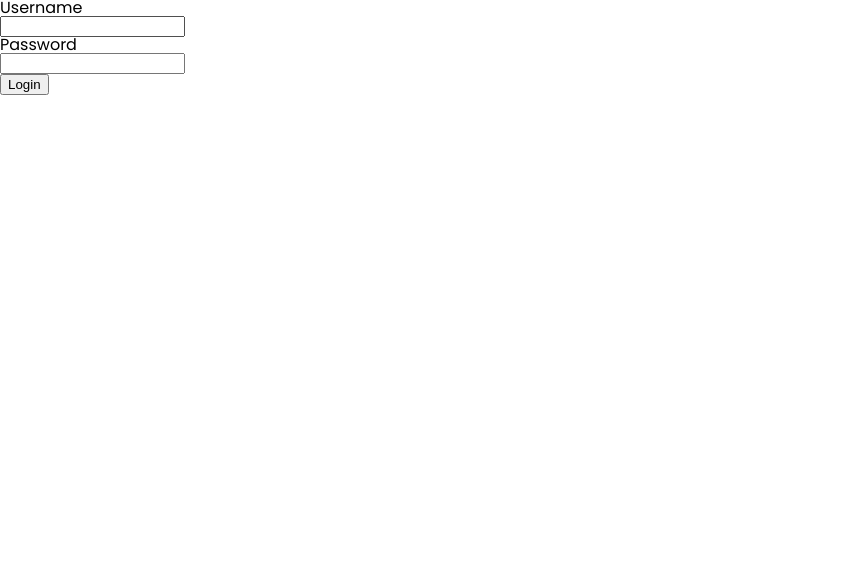
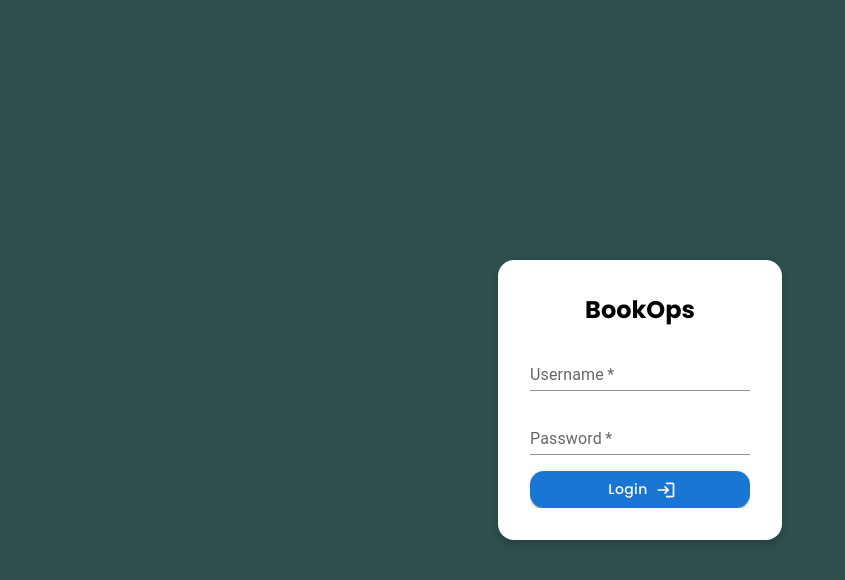
Before and after one commit to mwangizack/bookops, a React (Create React App) app: page /login in a window 1280 px wide. Shown: the top 580 px of the page, without its empty margins (0-845 px from the left). Built offline with nearby package versions, Linux system fonts and the light colour scheme; no server answers.

Commit message:
feat: Style the login page

```diff
--- a/src/index.css
+++ b/src/index.css
@@ -251,3 +251,40 @@ nav {
   font-size: 1.1rem;
   text-decoration: underline;
 }
+
+.login-page {
+  height: 100vh;
+  background: #2f4f4f;
+  display: flex;
+  justify-content: center;
+  align-items: center;
+}
+
+.login-form-container {
+  background-color: #fff;
+  padding: 2rem;
+  border-radius: 1em;
+  box-shadow: 0 4px 8px 0 rgba(0, 0, 0, 0.2);
+  display: flex;
+  flex-direction: column;
+  justify-content: space-between;
+  gap: 1rem;
+}
+
+.login-form-title {
+  text-align: center;
+  line-height: normal;
+  font-weight: 700;
+  font-size: 1.5rem;
+}
+
+.login-form-container form {
+  display: flex;
+  flex-direction: column;
+  justify-content: space-between;
+  row-gap: 1rem;
+}
+
+.login-form-container form button {
+  border-radius: 1em;
+}
--- a/src/pages/Login.js
+++ b/src/pages/Login.js
@@ -1,9 +1,12 @@
 import { useState } from "react";
 import { useOutletContext } from "react-router-dom";
+import TextField from "@mui/material/TextField";
+import Button from "@mui/material/Button";
+import LoginIcon from "@mui/icons-material/Login";
 
 function Login() {
-  const globalData = useOutletContext()
-  const login = globalData.login
+  const globalData = useOutletContext();
+  const login = globalData.login;
   const [formData, setFormData] = useState({
     username: "",
     password: "",
@@ -18,33 +21,48 @@ function Login() {
 
   function handleLogin(e) {
     e.preventDefault();
-    login()
+    login();
   }
 
   return (
-    <form onSubmit={handleLogin}>
-      <label for="username">Username</label>
+    <div className="login-page">
+      <div className="login-form-container">
+        <h1 className="login-form-title">BookOps</h1>
+        <form onSubmit={(event) => handleLogin(event)}>
           <div>
-        <input
+            <TextField
+              type="text"
+              required
               id="username"
-          type="text"
               name="username"
+              label="Username"
+              variant="standard"
               value={formData.username}
-          onChange={handleChange}
+              onChange={(event) => handleChange(event)}
             />
           </div>
-      <label for="password">Password</label>
           <div>
-        <input
+            <TextField
+              type="password"
+              required
               id="password"
-          type="password"
               name="password"
-          value={formData.password}
-          onChange={handleChange}
+              label="Password"
+              variant="standard"
+              onChange={(event) => handleChange(event)}
             />
           </div>
-      <button type="submit">Login</button>
+          <Button
+            type="submit"
+            variant="contained"
+            endIcon={<LoginIcon />}
+            sx={{ textTransform: "capitalize", fontFamily: "Poppins" }}
+          >
+            Login
+          </Button>
         </form>
+      </div>
+    </div>
   );
 }
 
```
Lines whose indentation alone changed are shown as unchanged.
